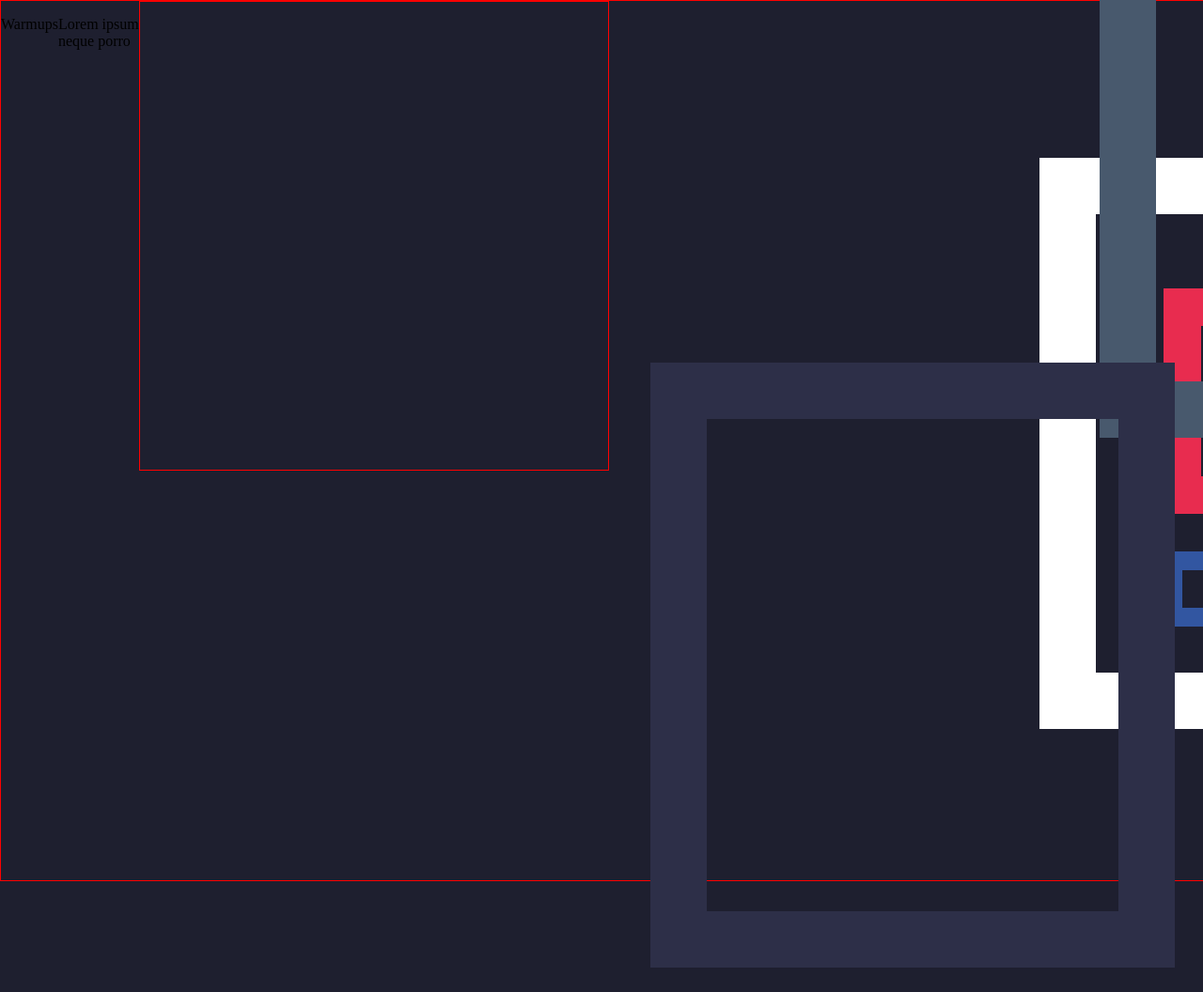
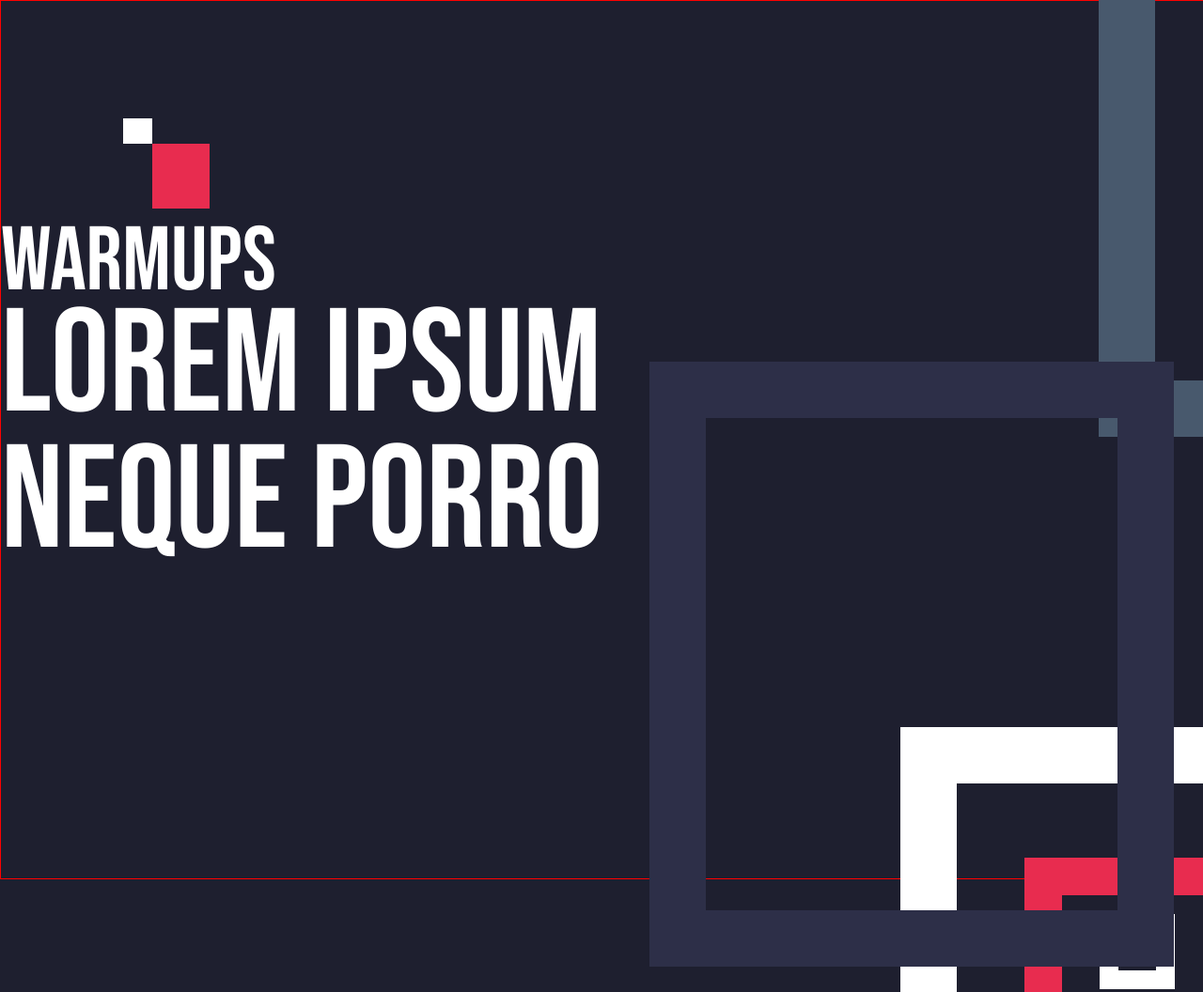
Before and after one commit to VeLoct84/banner-training, a plain HTML site: page index.html in a window 1280 px wide. Shown: the top 1056 px of the page at 94% size. Before the commit the page ends 1030 px from the top, so only its background shows below. Drawn offline with Linux system fonts and the light colour scheme.

Commit message:
WIP: adjustment classes and modified code

```diff
--- a/style/style.css
+++ b/style/style.css
@@ -1,53 +1,44 @@
+* {
+  box-sizing: border-box;
+  font-family: Bebas Neue;
+  font-weight: 400;
+  color: #ffffff;
+  margin: 0;
+}
+
 body {
-  display: flex;
-  justify-content: start;
   border: 1px solid red;
-  margin: auto;
-  position: relative;
-
   width: 1611px;
   height: 936px;
-
   background-color: #1e1f2f;
 }
 
-.heading-text {
+.logo {
   display: flex;
-  align-items: center;
+  margin-top: 125px;
+  margin-left: 130px;
+}
 
-  /* position box */
-  position: absolute;
-  left: 261.54px;
-  top: 125px;
+.box-white {
+  width: 31.06px;
+  height: 27.42px;
+  background-color: #ffffff;
+}
 
-  /* box sizing */
+.box-red {
+  width: 60.47px;
+  height: 68.55px;
+  margin-top: 27.42px;
+  background-color: #e82c4f;
+}
+
+#text-warmups {
+  font-size: 96px;
   width: 331px;
   height: 96px;
-
-  font-family: Bebas Neue;
-  font-style: normal;
-  font-weight: 400;
-  font-size: 96px;
-  line-height: 128%;
 }
 
-.main-text {
-  display: flex;
-  align-items: center;
-
-  /* position box */
-  position: absolute;
-  left: 130px;
-  top: 301px;
-
-  /* box sizing */
-  width: 800px;
-  height: 400px;
-
-  /* setting for font */
-  font-family: Bebas Neue;
-  font-style: normal;
-  font-weight: 400;
+#text-lorem {
   font-size: 156px;
   line-height: 93%;
 }
@@ -59,10 +50,7 @@ body {
 .shape-container {
   box-sizing: border-box;
   position: relative;
-  width: 500px;
-  height: 500px;
   background-color: none;
-  border: 1px solid red;
 }
 
 .small-circle {
@@ -127,7 +115,6 @@ body {
   height: 644px;
   left: 1169px;
   top: -179px;
-
   box-sizing: border-box;
   border: 60px solid #48596d;
 }
@@ -138,7 +125,6 @@ body {
   height: 644px;
   left: 691px;
   top: 385px;
-
   box-sizing: border-box;
   border: 60px solid #2d2f48;
 }
```
